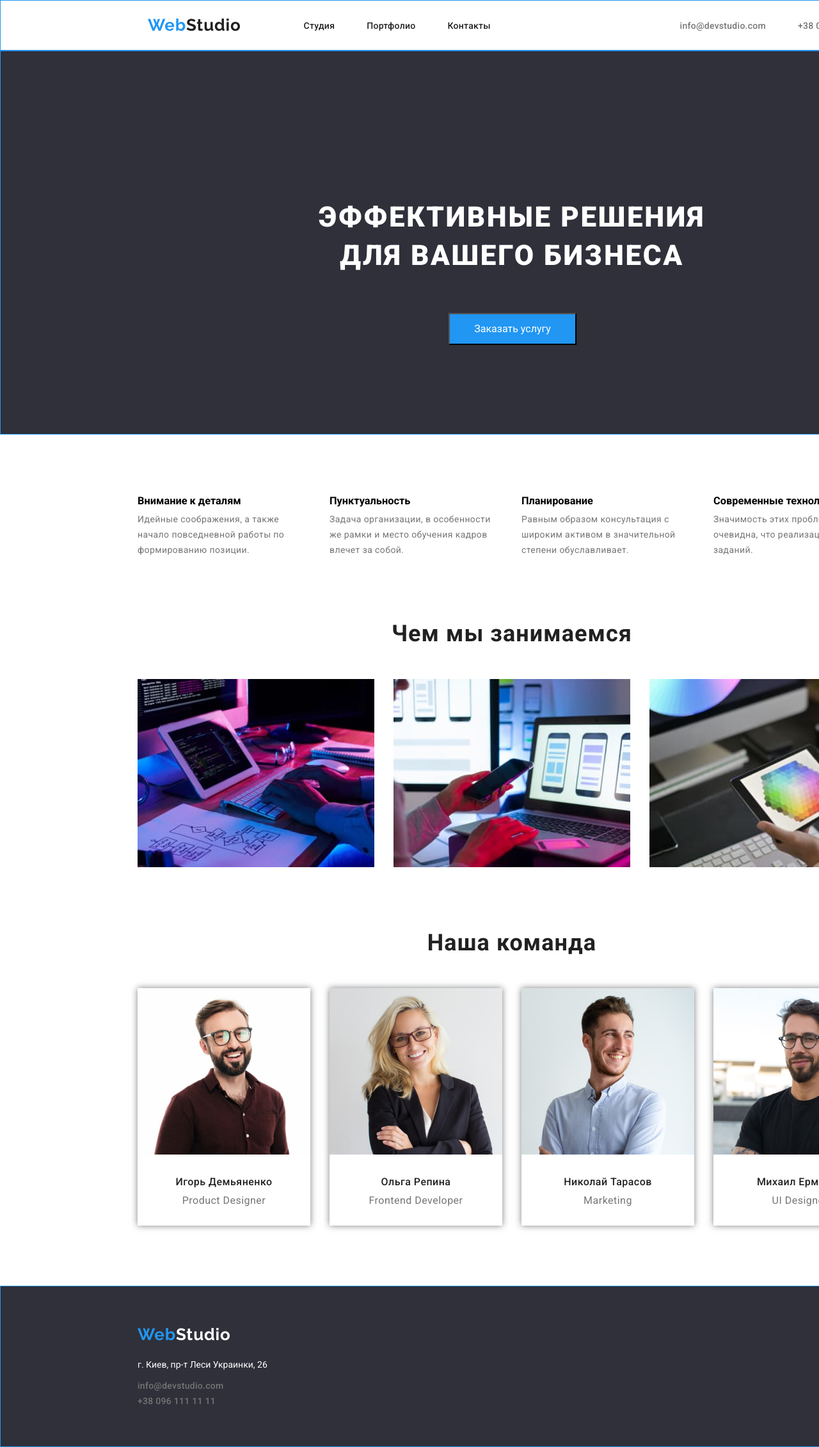
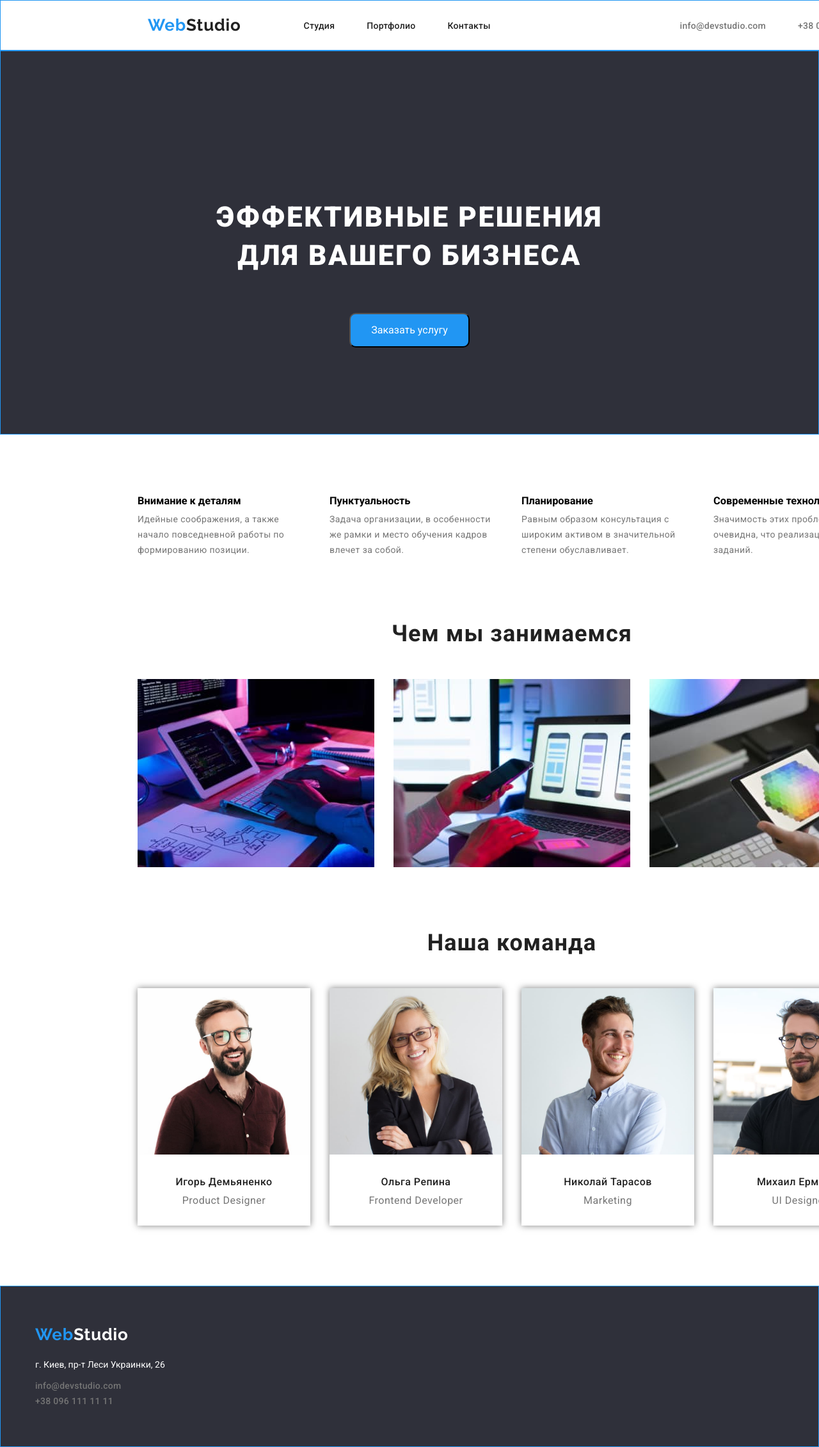
Before and after one commit to serhii198228/goit-markup-hw-03, a plain HTML site: page index.html in a window 1280 px wide. Shown: the top 2261 px of the page at 64% size. Drawn offline with nearby package versions, Linux system fonts and the light colour scheme.

Commit message:
исправил замечания ментора

```diff
--- a/css/style.css/style.css
+++ b/css/style.css/style.css
@@ -22,8 +22,9 @@ background-color: var(--whaite-color);
 /* conteiner */
 
 .conteiner {
-width: 1170px;
+width: 1200px;
 margin: 0 auto;
+padding: 0px 15px;
 }
 
 .card-set{
@@ -46,6 +47,7 @@ box-shadow: 0 0 10px rgba(0,0,0,0.5);
 }
 .portfolio-card {
 box-shadow: 0 0 10px rgba(0,0,0,0.5);
+
 }
 .item * {
 outline: 1px;
@@ -54,6 +56,7 @@ outline: 1px;
 .card-set > .flex {
 outline: 1px;
 margin-right: 30px;
+flex-basis: calc(100%/4 - 30px);
 }
 
 .card-set li:nth-last-child(1) {
@@ -145,7 +148,7 @@ color: var(--whaite-color);
 text-align: center;
 letter-spacing: 0.06em;
 text-transform: uppercase;
-padding: 200px 452px 280px 452px;
+
 padding-bottom: 30px;
 }
 
@@ -214,24 +217,25 @@ margin-bottom: 60px;
 /* Hero */
 
 .hero {
-width: 1600px;
+max-width: 1600px;
 height: 600px;
 background: #2F303A;
 border: 1px solid var(--act-color);
 margin: 0 auto;
+padding: 200px 0;
 }
 
 .hero-button {
 background-color: var(--act-color);
 color: var(--whaite-color);
-width: 200px;
-height: 50px;
+padding: 10px 32px;
 font-size: 16px;
 line-height: 1.87;
 align-items: center;
 font-family: 'roboto', sans-serif;
-margin-left: 700px;
-margin-right: 700px;
+ margin: 0px auto;
+ display: block;
+ border-radius: 10px;
 }
 
 .button {
@@ -345,16 +349,14 @@ font-size: 14px;
 line-height: 1.71;
 letter-spacing: 0.03em;
 margin-top: 4px;
-width: 322px;
-height: 30px;
+ padding-bottom: 20px;
+
 }
 
 .portfolio-title {
 font-family: 'roboto', sans-serif;
 font-weight: 700;
 font-size: 18px;
-width: 322px;
-height: 36px;
 
 }
 
@@ -429,7 +431,7 @@ margin-bottom: px;
 .footer {
 background: #2F303A;
 padding-top: 60px;
-width: 1600px;
+max-width: 1600px;
 height: 252px;
 border: 1px solid var(--act-color);
 margin-left: auto;
```
